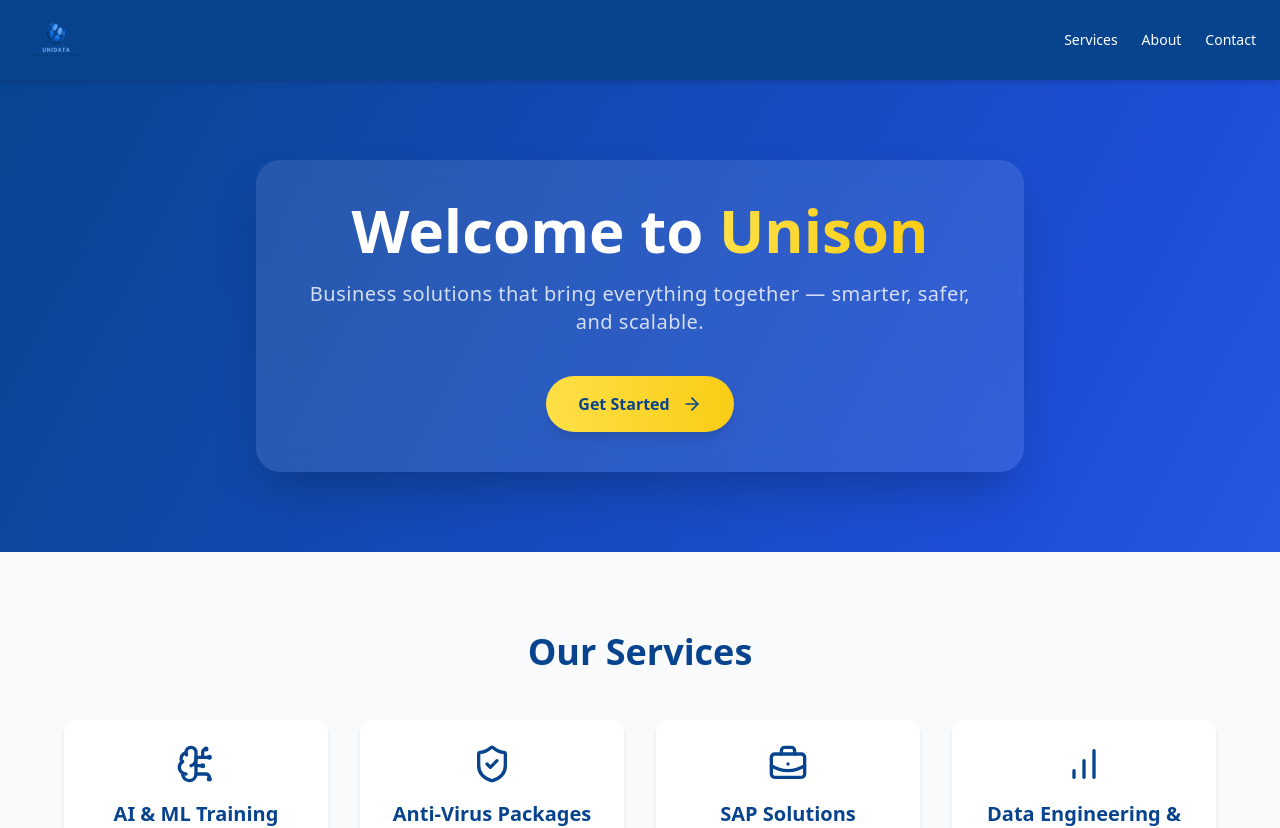
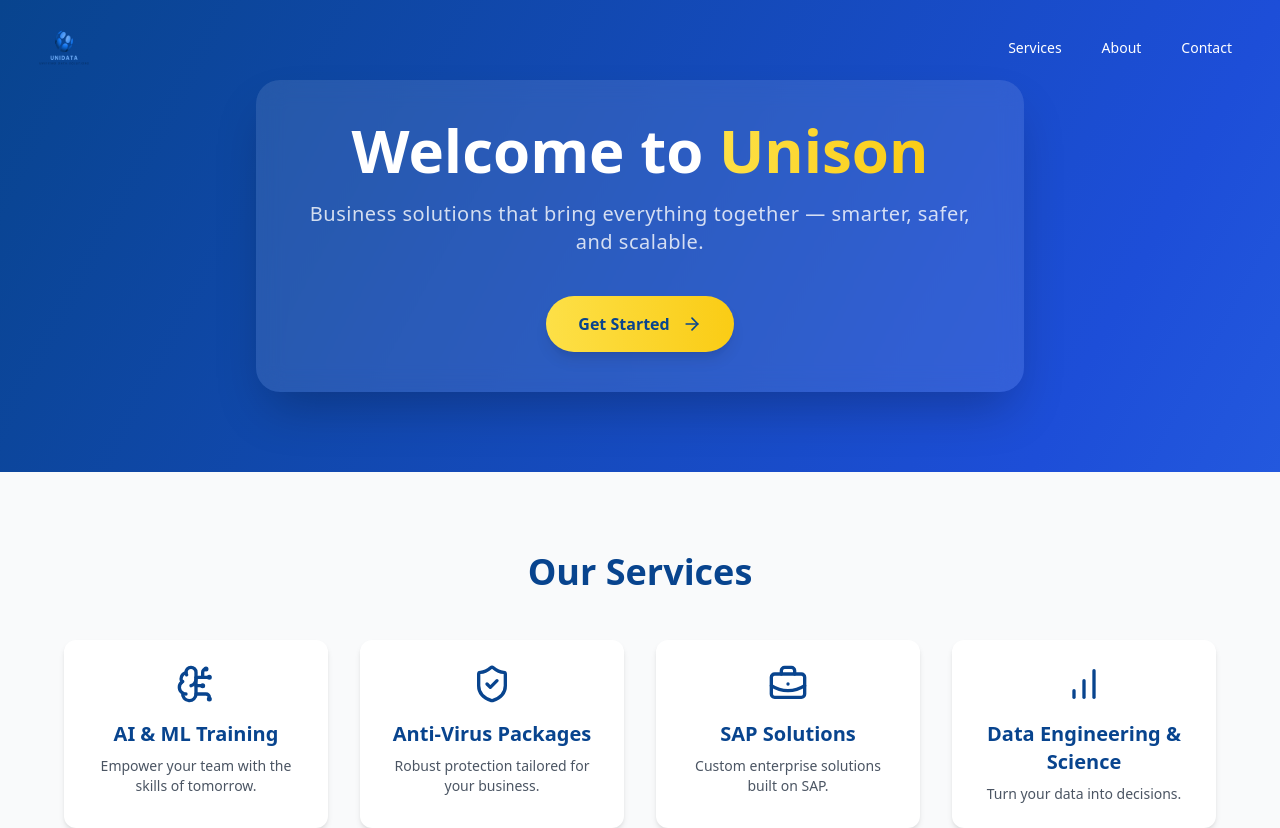
Before and after one commit to webDevMatt-dot/unison-, a React (Create React App) app: page /SAP in a window 1280 px wide. Shown: the top 828 px of the page. Built offline with nearby package versions, Linux system fonts and the light colour scheme.

Commit message:
UPDATE: navbar transform

```diff
--- a/src/components/Navbar.tsx
+++ b/src/components/Navbar.tsx
@@ -1,4 +1,12 @@
 import React, { useState, useEffect } from 'react';
+import { motion, AnimatePresence } from 'framer-motion';
+import { Menu, X } from 'lucide-react';
+
+const navLinks = [
+  { title: 'Services', href: '#features' },
+  { title: 'About', href: '#about' },
+  { title: 'Contact', href: '#contact' },
+];
 
 export const Navbar: React.FC = () => {
   const [scrolled, setScrolled] = useState(false);
@@ -12,74 +20,79 @@ export const Navbar: React.FC = () => {
     return () => window.removeEventListener('scroll', handleScroll);
   }, []);
 
-  const closeMenu = () => setMenuOpen(false);
+  const toggleMenu = () => setMenuOpen(!menuOpen);
 
   return (
+    <>
       <header
-      className={`transition-all duration-300 sticky top-0 z-50 bg-[#08448E] shadow-md
-        ${scrolled ? 'py-1' : 'py-2'} px-4 md:px-6 flex justify-between items-center`}
+        className={`fixed top-0 left-0 right-0 z-50 transition-all duration-300 ${
+          scrolled ? 'py-2 bg-slate-900/50 backdrop-blur-lg shadow-xl' : 'py-4 bg-transparent'
+        }`}
       >
+        <div className="max-w-7xl mx-auto px-4 sm:px-6 lg:px-8 flex justify-between items-center">
           {/* Logo */}
-        <div className="flex items-center gap-3">
-        <a href="https://unison-w.netlify.app/">
+          <a href="https://unison-w.netlify.app/" className="flex-shrink-0">
             <img
               src="/unison.png"
               alt="Unison Logo"
-            className={`transition-all duration-300 transform hover:scale-110 rounded-full
-                ${scrolled ? 'h-12 w-12' : 'h-16 w-16'}`}
+              className={`transition-all duration-300 rounded-full transform hover:scale-110 ${
+                scrolled ? 'h-12 w-12' : 'h-16 w-16'
+              }`}
             />
           </a>
-        </div>
 
+          {/* Desktop Navigation */}
+          <nav className="hidden md:flex items-center space-x-2">
+            {navLinks.map((link) => (
+              <a
+                key={link.title}
+                href={link.href}
+                className="px-4 py-2 text-sm font-medium text-white rounded-full hover:bg-white/10 transition-colors"
+              >
+                {link.title}
+              </a>
+            ))}
+          </nav>
 
           {/* Mobile menu button */}
-      <button
-        onClick={() => setMenuOpen(!menuOpen)}
-        className="md:hidden text-white focus:outline-none"
+          <div className="md:hidden">
+            <button onClick={toggleMenu} className="text-white focus:outline-none">
+              <Menu className="w-6 h-6" />
+            </button>
+          </div>
+        </div>
+      </header>
+
+      {/* Mobile Menu Overlay */}
+      <AnimatePresence>
+        {menuOpen && (
+          <motion.div
+            initial={{ opacity: 0, x: '100%' }}
+            animate={{ opacity: 1, x: 0 }}
+            exit={{ opacity: 0, x: '100%' }}
+            transition={{ duration: 0.3, ease: 'easeInOut' }}
+            className="fixed inset-0 z-50 bg-slate-900/90 backdrop-blur-lg md:hidden"
           >
-        <svg
-          className="w-6 h-6"
-          fill="none"
-          stroke="currentColor"
-          strokeWidth="2"
-          viewBox="0 0 24 24"
+            <div className="flex justify-end p-5">
+              <button onClick={toggleMenu} className="text-white focus:outline-none">
+                <X className="w-7 h-7" />
+              </button>
+            </div>
+            <nav className="flex flex-col items-center justify-center h-full space-y-8">
+              {navLinks.map((link) => (
+                <a
+                  key={link.title}
+                  href={link.href}
+                  onClick={toggleMenu}
+                  className="text-3xl font-semibold text-white hover:text-yellow-300 transition-colors"
                 >
-          {menuOpen ? (
-            <path strokeLinecap="round" strokeLinejoin="round" d="M6 18L18 6M6 6l12 12" />
-          ) : (
-            <path strokeLinecap="round" strokeLinejoin="round" d="M4 6h16M4 12h16M4 18h16" />
+                  {link.title}
+                </a>
+              ))}
+            </nav>
+          </motion.div>
         )}
-        </svg>
-      </button>
-
-      {/* Navigation Links */}
-      <nav
-        className={`space-y-4 md:space-y-0 md:space-x-6 text-sm font-medium absolute md:static
-        top-full left-0 w-full md:w-auto bg-[#08448E] md:bg-transparent px-6 md:px-0 py-4 md:py-0
-        transition-all duration-300 text-white ${menuOpen ? 'block' : 'hidden'} md:flex`}
-      >
-        <a
-          href="#features"
-          onClick={closeMenu}
-          className="hover:underline hover:text-yellow-300 block md:inline"
-        >
-          Services
-        </a>
-        <a
-          href="#about"
-          onClick={closeMenu}
-          className="hover:underline hover:text-yellow-300 block md:inline"
-        >
-          About
-        </a>
-        <a
-          href="#contact"
-          onClick={closeMenu}
-          className="hover:underline hover:text-yellow-300 block md:inline"
-        >
-          Contact
-        </a>
-      </nav>
-    </header>
+      </AnimatePresence>
+    </>
   );
 };
```
Lines whose indentation alone changed are shown as unchanged.
